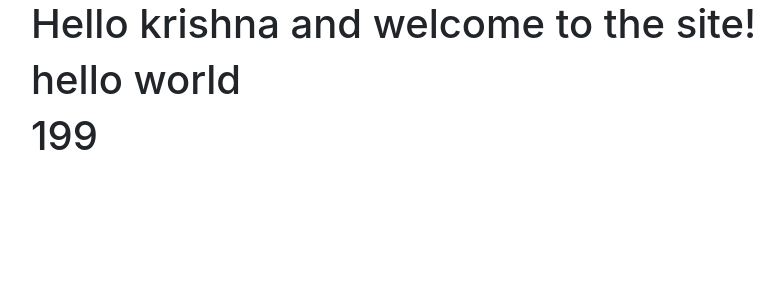
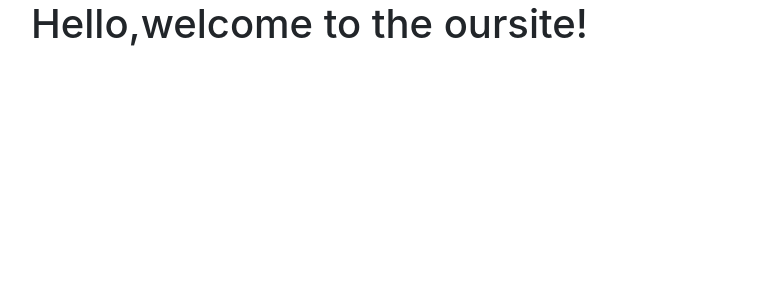
Before and after one commit to krishna260692/learning, a Django app: page / in a window 1280 px wide. Shown: the part 56-356 px from the top of the page, without its empty margins (54-838 px from the left). Run offline with Django 3.2, Linux system fonts and the light colour scheme; some libraries are stand-ins or nearby versions.

Commit message:
Update index.html

```diff
--- a/basic_app/templates/basic_app/index.html
+++ b/basic_app/templates/basic_app/index.html
@@ -3,8 +3,8 @@
 
     {% block body_block%}
 
-    <h1>Hello krishna and welcome to the site!</h1>
+    <h1>Hello,welcome to the oursite!</h1>
       <!-- <h1>This is the index.html page</h1> -->
-    <h1>{{ text }}</h1>
-    <h1>{{ number|add:99 }}</h1>
+
+
     {% endblock %}
```
